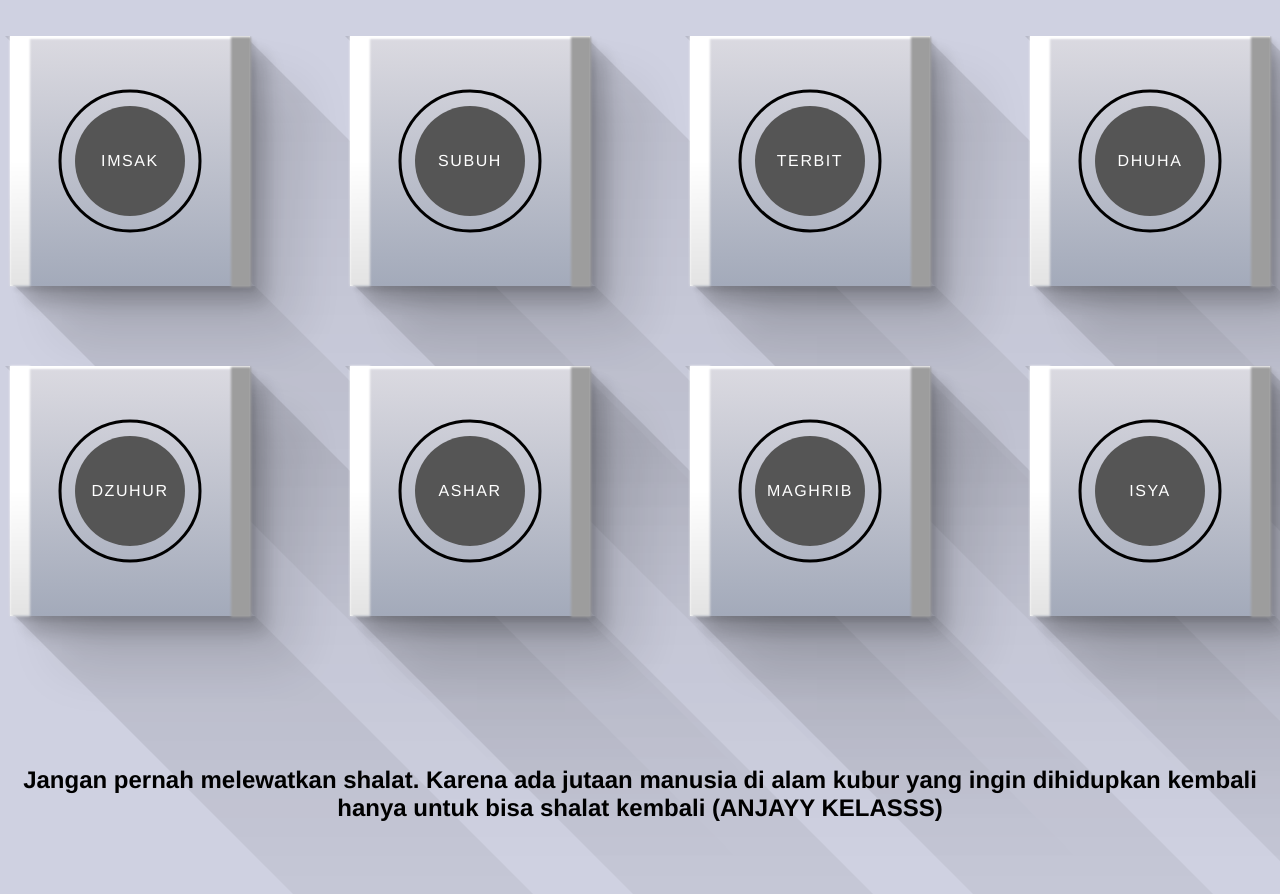
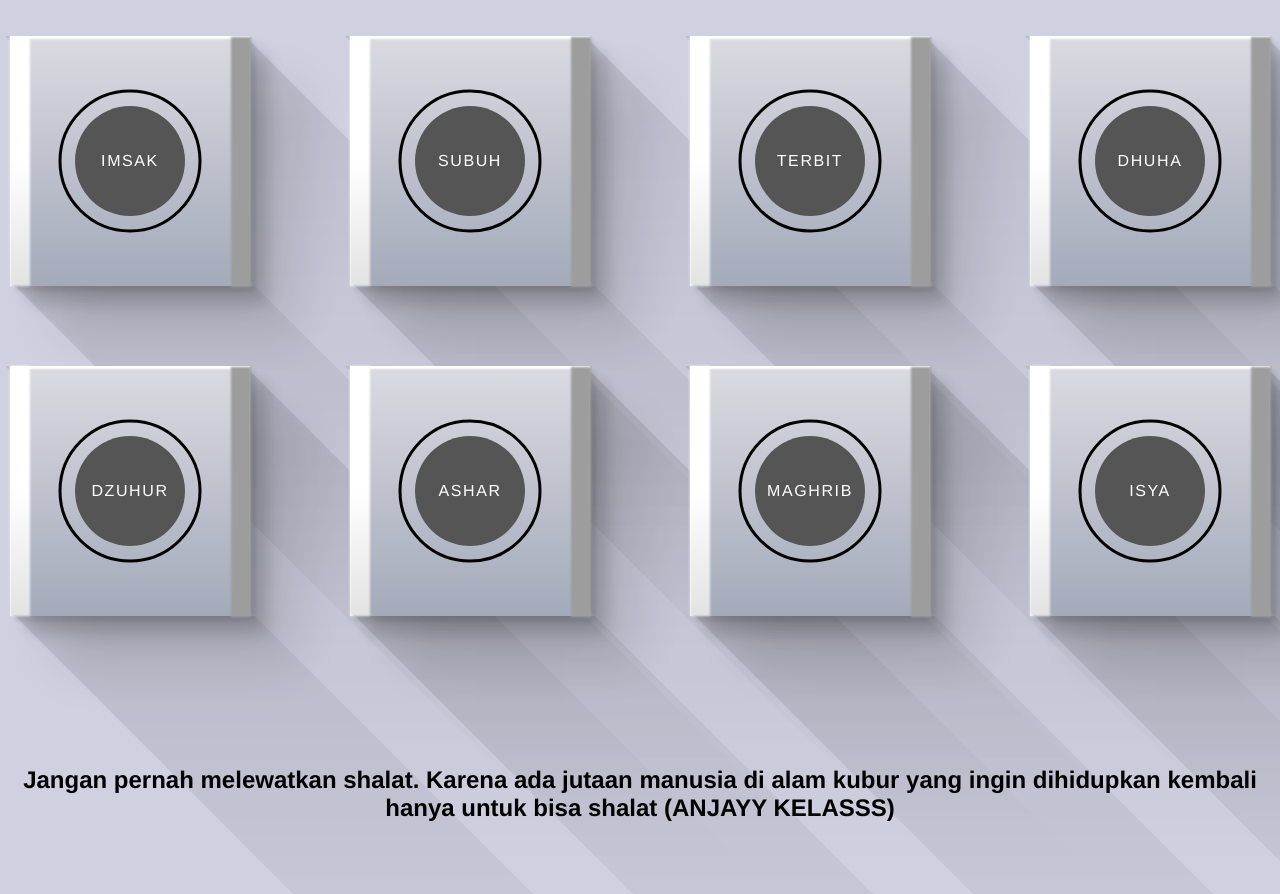
Before and after one commit to muhrenaldi/muhrenaldi.github.io, a plain HTML site: page index.html in a window 1280 px wide. Shown: the part 164-1058 px from the top of the page. Drawn offline with Linux system fonts and the light colour scheme; no server answers.

Commit message:
update quotes 2
slebew

```diff
--- a/index.html
+++ b/index.html
@@ -157,7 +157,7 @@
       </div>
     </div>
     <center>
-    <h2 style="margin-top: 70px;">Jangan pernah melewatkan shalat. Karena ada jutaan manusia di alam kubur yang ingin dihidupkan kembali hanya untuk bisa shalat kembali (ANJAYY KELASSS)</h2></center>
+    <h2 style="margin-top: 70px;">Jangan pernah melewatkan shalat. Karena ada jutaan manusia di alam kubur yang ingin dihidupkan kembali hanya untuk bisa shalat (ANJAYY KELASSS)</h2></center>
   </div>
   <script src="website/main.js"></script>
 </body>
```
